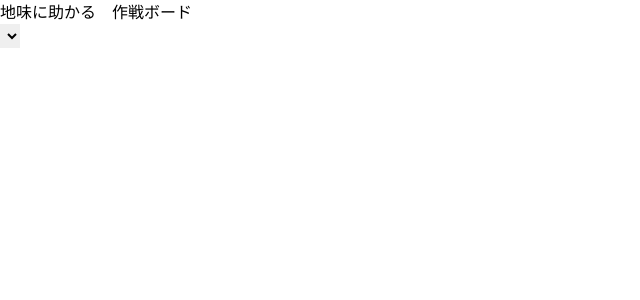
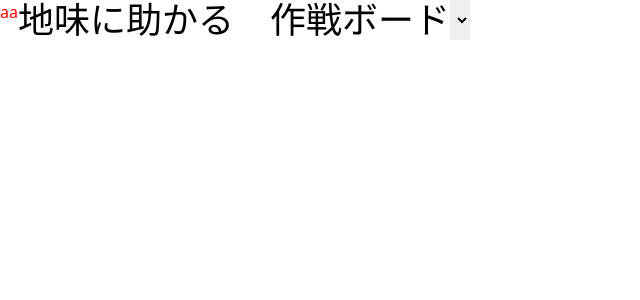
Before and after one commit to jimitas/sakusen_board, a Next.js app: page / in a window 1280 px wide. Shown: the top 300 px of the page, without its empty margins (0-640 px from the left). Built offline with nearby package versions, Linux system fonts and the light colour scheme.

Commit message:
tailwind.css 動作確認

```diff
--- /dev/null
+++ b/jsconfig.json
@@ -0,0 +1,5 @@
+{
+  "compilerOptions": {
+    "baseUrl": "."
+  }
+}
--- /dev/null
+++ b/postcss.config.js
@@ -0,0 +1,6 @@
+module.exports = {
+  plugins: {
+    tailwindcss: {},
+    autoprefixer: {},
+  },
+}
--- a/src/pages/_document.jsx
+++ /dev/null
@@ -1,13 +0,0 @@
-import { Html, Head, Main, NextScript } from 'next/document'
-
-export default function Document() {
-  return (
-    <Html lang="en">
-      <Head />
-      <body>
-        <Main />
-        <NextScript />
-      </body>
-    </Html>
-  )
-}
--- a/src/pages/index.js
+++ /dev/null
@@ -1,26 +0,0 @@
-import Head from "next/head";
-import Image from "next/image";
-import { Inter } from "@next/font/google";
-import styles from "../styles/Home.module.css";
-import { FontAwesomeIcon } from "@fortawesome/react-fontawesome";
-
-const inter = Inter({ subsets: ["latin"] });
-
-export default function Home() {
-  return (
-    <>
-      <Head>
-        <title>作戦ボード</title>
-        <meta name="description" content="Generated by create next app" />
-        <meta name="viewport" content="width=device-width, initial-scale=1" />
-        <link rel="icon" href="/favicon.ico" />
-      </Head>
-      <main className={styles.main}>
-        <div className="flex">
-          <div className="text-4xl">地味に助かる　作戦ボード</div>
-          <select name="" id=""></select>
-        </div>
-      </main>
-    </>
-  );
-}
--- /dev/null
+++ b/src/pages/index.jsx
@@ -0,0 +1,22 @@
+// import styles from "../styles/Home.module.css";
+import { FontAwesomeIcon } from "@fortawesome/react-fontawesome";
+import { faBookReader } from "@fortawesome/free-solid-svg-icons";
+
+export default function Home() {
+  return (
+    <>
+      <title>作戦ボード</title>
+      <meta name="description" content="Generated by create next app" />
+      <meta name="viewport" content="width=device-width, initial-scale=1" />
+      <link rel="icon" href="/favicon.ico" />
+
+      <main>
+        <div className="flex">
+          <div className="title">aa</div>
+          <div className="text-4xl">地味に助かる　作戦ボード</div>
+          <select class="select" name="" id=""></select>
+        </div>
+      </main>
+    </>
+  );
+}
--- a/src/styles/globals.css
+++ b/src/styles/globals.css
@@ -5,5 +5,7 @@
 /*# sourceMappingURL=globals.css.map */
 
 @layer components {
-
+  .title{
+    color:red;
+  }
 }
--- /dev/null
+++ b/tailwind.config.js
@@ -0,0 +1,12 @@
+/** @type {import('tailwindcss').Config} */
+module.exports = {
+  content: ["./src/pages/**/*.{js,ts,jsx,tsx}", "./src/components/**/*.{js,ts,jsx,tsx}"],
+  theme: {
+    extend: {
+      fontFamily: {
+        kyokasho: ["UD デジタル 教科書体 N-R"],
+      },
+    },
+  },
+  plugins: [],
+};
```
